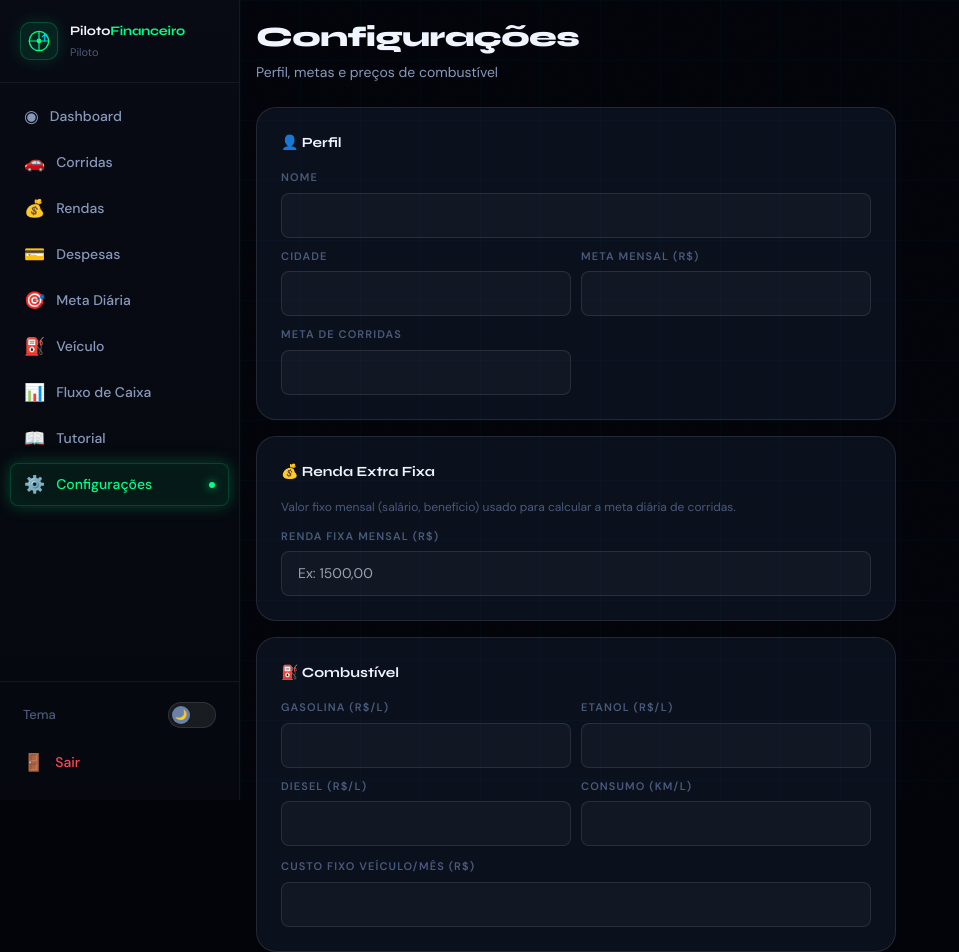
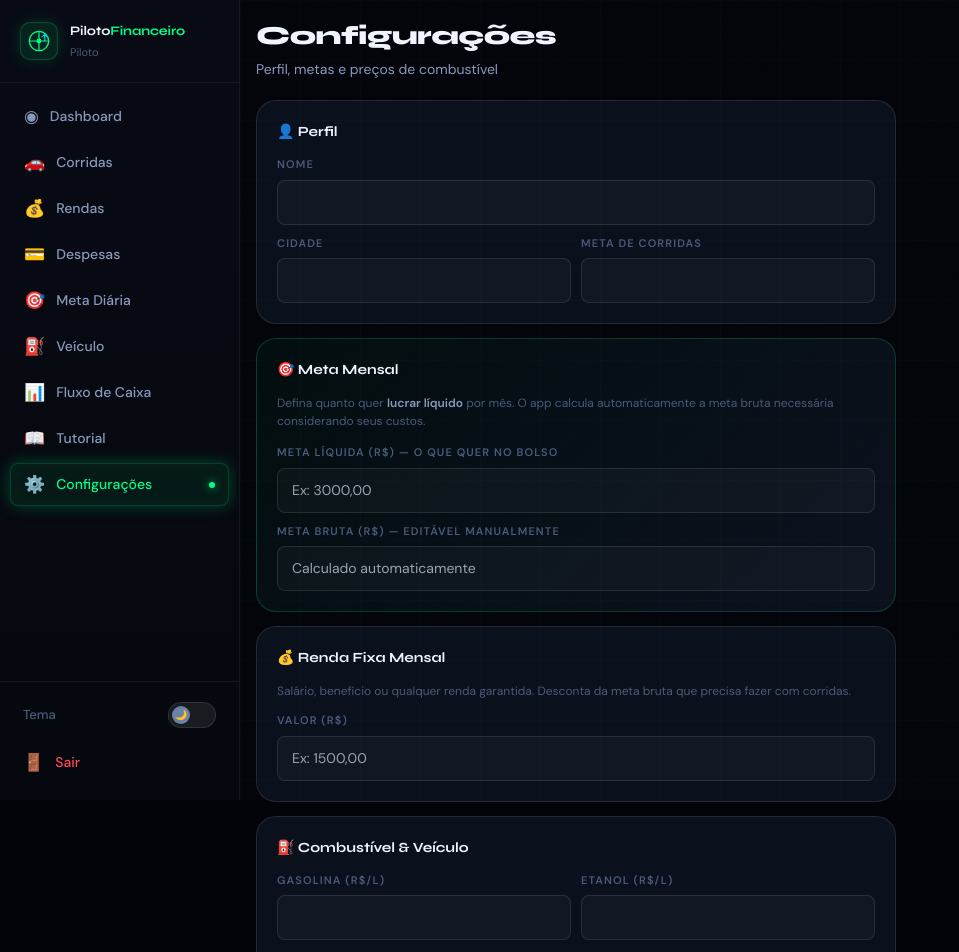
Before and after one commit to MarcosVGaspar/pilotofinanceiro, a Next.js app: page /dashboard/configuracoes in a window 1280 px wide. Shown: the top 952 px of the page, without its empty margins (0-959 px from the left). Built offline with nearby package versions, Linux system fonts and the light colour scheme; no server answers.

Commit message:
Atualizar o page.tsx

```diff
--- a/src/app/dashboard/configuracoes/page.tsx
+++ b/src/app/dashboard/configuracoes/page.tsx
@@ -2,22 +2,28 @@
 import React, { useState, useEffect, useCallback } from 'react'
 import { createClient } from '@/lib/supabase/client'
 import { useRouter } from 'next/navigation'
+
+function calcMetaBruta(metaLiquida: number, custoFixo: number, rendaFixa: number): number {
+  // Meta bruta = (meta líquida + custos fixos - renda fixa) com margem mínima de 0
+  const resultado = metaLiquida + custoFixo - rendaFixa
+  return Math.max(0, resultado)
+}
 
 export default function ConfigPage() {
   const supabase = createClient()
   const router = useRouter()
   const [saved, setSaved] = useState(false)
   const [profile, setProfile] = useState({
-    nome: '', cidade: '', meta_mensal: '', meta_corridas: ''
+    nome: '', cidade: '', meta_corridas: ''
   })
   const [config, setConfig] = useState({
     preco_gasolina: '', preco_etanol: '',
     preco_diesel: '', consumo_medio: '',
     custo_fixo_veiculo: '', renda_fixa_mensal: '',
-  accent_color: '#00FF87'
+    meta_liquida: '', meta_bruta_sugerida: '',
+    accent_color: '#00FF87',
   })
-
-
+  const [metaBrutaEditada, setMetaBrutaEditada] = useState(false)
 
   useEffect(() => {
     async function load() {
@@ -28,9 +34,9 @@ export default function ConfigPage() {
         supabase.from('configuracoes').select('*').eq('user_id', user.id).single(),
       ])
       if (p) setProfile({
-        nome: p.nome || '', cidade: p.cidade || '',
-        meta_mensal: String(p.meta_mensal || ''),
-        meta_corridas: String(p.meta_corridas || '')
+        nome: p.nome || '',
+        cidade: p.cidade || '',
+        meta_corridas: String(p.meta_corridas || ''),
       })
       if (c) setConfig({
         preco_gasolina: String(c.preco_gasolina || ''),
@@ -39,24 +45,39 @@ export default function ConfigPage() {
         consumo_medio: String(c.consumo_medio || ''),
         custo_fixo_veiculo: String(c.custo_fixo_veiculo || ''),
         renda_fixa_mensal: String(c.renda_fixa_mensal || ''),
+        meta_liquida: String(c.meta_liquida || ''),
+        meta_bruta_sugerida: String(c.meta_bruta_sugerida || ''),
         accent_color: c.accent_color || '#00FF87',
-
       })
     }
     load()
   }, [supabase])
+
+  // Recalcula meta bruta sugerida automaticamente quando mudam os inputs
+  useEffect(() => {
+    if (metaBrutaEditada) return
+    const ml = parseFloat(config.meta_liquida) || 0
+    const cf = parseFloat(config.custo_fixo_veiculo) || 0
+    const rf = parseFloat(config.renda_fixa_mensal) || 0
+    if (ml > 0) {
+      const sugerida = calcMetaBruta(ml, cf, rf)
+      setConfig(prev => ({ ...prev, meta_bruta_sugerida: String(sugerida.toFixed(2)) }))
+    }
+  }, [config.meta_liquida, config.custo_fixo_veiculo, config.renda_fixa_mensal, metaBrutaEditada])
 
   async function saveAll() {
     const { data: { user } } = await supabase.auth.getUser()
     if (!user) return
 
     const rendaFixa = parseFloat(config.renda_fixa_mensal) || 0
+    const metaLiquida = parseFloat(config.meta_liquida) || 0
+    const metaBruta = parseFloat(config.meta_bruta_sugerida) || 0
 
     await Promise.all([
       supabase.from('profiles').update({
         nome: profile.nome,
         cidade: profile.cidade,
-      meta_mensal: parseFloat(profile.meta_mensal) || 0,
+        meta_mensal: metaBruta,
         meta_corridas: parseInt(profile.meta_corridas) || 0,
       }).eq('id', user.id),
       supabase.from('configuracoes').update({
@@ -66,34 +87,27 @@ export default function ConfigPage() {
         consumo_medio: parseFloat(config.consumo_medio) || 0,
         custo_fixo_veiculo: parseFloat(config.custo_fixo_veiculo) || 0,
         renda_fixa_mensal: rendaFixa,
+        meta_liquida: metaLiquida,
+        meta_bruta_sugerida: metaBruta,
         accent_color: config.accent_color,
       }).eq('user_id', user.id),
     ])
 
-  // Lançar renda fixa automaticamente se informada
     if (rendaFixa > 0) {
       const now = new Date()
       const primeiroDia = `${now.getFullYear()}-${String(now.getMonth() + 1).padStart(2, '0')}-01`
-
-    // Verificar se já existe lançamento deste mês
       const { data: existing } = await supabase
-      .from('rendas')
-      .select('id')
+        .from('rendas').select('id')
         .eq('user_id', user.id)
         .eq('tipo', 'salario')
         .eq('recorrencia', 'mensal')
         .gte('data', primeiroDia)
         .single()
-
       if (!existing) {
         await supabase.from('rendas').insert({
-        user_id: user.id,
-        tipo: 'salario',
-        descricao: 'Renda fixa mensal',
-        valor: rendaFixa,
-        data: primeiroDia,
-        recorrencia: 'mensal',
-        recebido: true,
+          user_id: user.id, tipo: 'salario',
+          descricao: 'Renda fixa mensal', valor: rendaFixa,
+          data: primeiroDia, recorrencia: 'mensal', recebido: true,
         })
       }
     }
@@ -102,125 +116,209 @@ export default function ConfigPage() {
     setTimeout(() => setSaved(false), 2500)
   }
 
-
   async function signOut() {
     await supabase.auth.signOut()
     router.push('/login')
     router.refresh()
   }
 
-  const S = {
-    label: { display: 'block' as const, fontSize: '11px', fontWeight: '700' as const, textTransform: 'uppercase' as const, letterSpacing: '.1em', color: 'var(--text-3)', marginBottom: '7px' },
-    input: { width: '100%', padding: '11px 16px', background: 'rgba(255,255,255,.03)', border: '1px solid rgba(255,255,255,.1)', borderRadius: '8px', color: 'var(--text-1)', fontFamily: 'inherit', fontSize: '14px', outline: 'none' },
-    card: { background: 'rgba(13,18,32,.9)', border: '1px solid rgba(255,255,255,.1)', borderRadius: '20px', padding: '24px', marginBottom: '16px' },
+  const inp: React.CSSProperties = {
+    width: '100%', padding: '11px 14px',
+    background: 'rgba(255,255,255,.03)',
+    border: '1px solid rgba(255,255,255,.1)',
+    borderRadius: '8px', color: 'var(--text-1)',
+    fontFamily: 'inherit', fontSize: '14px',
+    outline: 'none', boxSizing: 'border-box',
   }
+  const lbl: React.CSSProperties = {
+    display: 'block', fontSize: '11px', fontWeight: 700,
+    textTransform: 'uppercase', letterSpacing: '.1em',
+    color: 'var(--text-3)', marginBottom: '7px'
+  }
+  const card: React.CSSProperties = {
+    background: 'rgba(13,18,32,.9)',
+    border: '1px solid rgba(255,255,255,.1)',
+    borderRadius: '20px', padding: '20px', marginBottom: '14px'
+  }
+  const grid2: React.CSSProperties = {
+    display: 'grid',
+    gridTemplateColumns: 'repeat(2, minmax(0,1fr))',
+    gap: '10px',
+  }
+  const sectionTitle: React.CSSProperties = {
+    fontFamily: 'var(--font-display)', fontSize: '14px',
+    fontWeight: 700, color: 'var(--text-1)', marginBottom: '14px'
+  }
+
+  const metaLiquidaNum = parseFloat(config.meta_liquida) || 0
+  const custoFixoNum   = parseFloat(config.custo_fixo_veiculo) || 0
+  const rendaFixaNum   = parseFloat(config.renda_fixa_mensal) || 0
+  const metaBrutaCalc  = calcMetaBruta(metaLiquidaNum, custoFixoNum, rendaFixaNum)
 
   return (
     <div className="anim-fade" style={{ maxWidth: '640px' }}>
-      <h1 style={{ fontFamily: 'var(--font-display)', fontSize: '28px', fontWeight: 800, color: 'var(--text-1)', letterSpacing: '-.02em', marginBottom: '4px' }}>
+      <h1 style={{ fontFamily: 'var(--font-display)', fontSize: '26px', fontWeight: 800, color: 'var(--text-1)', letterSpacing: '-.02em', marginBottom: '4px' }}>
         Configurações
       </h1>
-      <p style={{ fontSize: '14px', color: 'var(--text-2)', marginBottom: '24px' }}>
+      <p style={{ fontSize: '14px', color: 'var(--text-2)', marginBottom: '20px' }}>
         Perfil, metas e preços de combustível
       </p>
 
       {saved && (
-        <div style={{ padding: '12px 16px', borderRadius: '12px', marginBottom: '16px', fontSize: '13px', fontWeight: 600, background: 'rgba(0,255,135,.08)', color: 'var(--accent)', border: '1px solid rgba(0,255,135,.2)' }}>
+        <div style={{ padding: '12px 16px', borderRadius: '12px', marginBottom: '14px', fontSize: '13px', fontWeight: 600, background: 'rgba(var(--accent-rgb),.08)', color: 'var(--accent)', border: '1px solid rgba(var(--accent-rgb),.2)' }}>
           ✅ Configurações salvas com sucesso!
         </div>
       )}
 
-      <div style={S.card}>
-        <p style={{ fontFamily: 'var(--font-display)', fontSize: '14px', fontWeight: 700, color: 'var(--text-1)', marginBottom: '16px' }}>
-          👤 Perfil
-        </p>
-       <div style={{ display: 'grid', gridTemplateColumns: '1fr 1fr', gap: '10px', width: '100%' }}>
-
-          <div style={{ gridColumn: 'span 2' }}>
-            <label style={S.label}>Nome</label>
-            <input type="text" style={S.input} value={profile.nome}
+      {/* PERFIL */}
+      <div style={card}>
+        <p style={sectionTitle}>👤 Perfil</p>
+        <div style={{ display: 'flex', flexDirection: 'column', gap: '10px' }}>
+          <div>
+            <label style={lbl}>Nome</label>
+            <input type="text" style={inp} value={profile.nome}
               onChange={e => setProfile({ ...profile, nome: e.target.value })} />
           </div>
+          <div style={grid2}>
             <div>
-            <label style={S.label}>Cidade</label>
-            <input type="text" style={S.input} value={profile.cidade}
+              <label style={lbl}>Cidade</label>
+              <input type="text" style={inp} value={profile.cidade}
                 onChange={e => setProfile({ ...profile, cidade: e.target.value })} />
             </div>
             <div>
-            <label style={S.label}>Meta mensal (R$)</label>
-            <input type="number" step="0.01" style={S.input} value={profile.meta_mensal}
-              onChange={e => setProfile({ ...profile, meta_mensal: e.target.value })} />
-          </div>
-          <div>
-            <label style={S.label}>Meta de corridas</label>
-            <input type="number" style={S.input} value={profile.meta_corridas}
+              <label style={lbl}>Meta de corridas</label>
+              <input type="number" style={inp} value={profile.meta_corridas}
                 onChange={e => setProfile({ ...profile, meta_corridas: e.target.value })} />
             </div>
           </div>
         </div>
-<div style={S.card}>
-  <p style={{ fontFamily: 'var(--font-display)', fontSize: '14px', fontWeight: 700, color: 'var(--text-1)', marginBottom: '16px' }}>
-    💰 Renda Extra Fixa
+      </div>
+
+      {/* META BRUTA vs LÍQUIDA */}
+      <div style={{ ...card, border: '1px solid rgba(var(--accent-rgb),.2)', background: 'linear-gradient(135deg, rgba(var(--accent-rgb),.04) 0%, rgba(13,18,32,.95) 100%)' }}>
+        <p style={sectionTitle}>🎯 Meta Mensal</p>
+        <p style={{ fontSize: '12px', color: 'var(--text-3)', marginBottom: '14px', lineHeight: 1.5 }}>
+          Defina quanto quer <strong style={{ color: 'var(--text-2)' }}>lucrar líquido</strong> por mês. O app calcula automaticamente a meta bruta necessária considerando seus custos.
         </p>
-  <p style={{ fontSize: '12px', color: 'var(--text-3)', marginBottom: '12px' }}>
-    Valor fixo mensal (salário, benefício) usado para calcular a meta diária de corridas.
+
+        <div style={{ display: 'flex', flexDirection: 'column', gap: '10px' }}>
+          <div>
+            <label style={lbl}>Meta líquida (R$) — o que quer no bolso</label>
+            <input type="number" step="0.01" style={inp}
+              value={config.meta_liquida}
+              placeholder="Ex: 3000,00"
+              onChange={e => {
+                setConfig({ ...config, meta_liquida: e.target.value })
+                setMetaBrutaEditada(false)
+              }} />
+          </div>
+
+          {/* Card de sugestão */}
+          {metaLiquidaNum > 0 && (
+            <div style={{ padding: '14px', borderRadius: '12px', background: 'rgba(var(--accent-rgb),.06)', border: '1px solid rgba(var(--accent-rgb),.2)' }}>
+              <div style={{ display: 'flex', justifyContent: 'space-between', alignItems: 'flex-start', flexWrap: 'wrap', gap: '8px', marginBottom: '10px' }}>
+                <p style={{ fontSize: '12px', color: 'var(--text-2)', fontWeight: 600 }}>💡 Meta bruta sugerida</p>
+                <p style={{ fontFamily: 'var(--font-display)', fontSize: '20px', fontWeight: 800, color: 'var(--accent)' }}>
+                  R$ {metaBrutaCalc.toLocaleString('pt-BR', { minimumFractionDigits: 2 })}
+                </p>
+              </div>
+              <div style={{ fontSize: '11px', color: 'var(--text-3)', display: 'flex', flexDirection: 'column', gap: '3px' }}>
+                <span>Meta líquida: <strong style={{ color: 'var(--text-2)' }}>R$ {metaLiquidaNum.toLocaleString('pt-BR', { minimumFractionDigits: 2 })}</strong></span>
+                <span>+ Custo fixo veículo: <strong style={{ color: 'var(--text-2)' }}>R$ {custoFixoNum.toLocaleString('pt-BR', { minimumFractionDigits: 2 })}</strong></span>
+                <span>− Renda fixa: <strong style={{ color: 'var(--text-2)' }}>R$ {rendaFixaNum.toLocaleString('pt-BR', { minimumFractionDigits: 2 })}</strong></span>
+              </div>
+            </div>
+          )}
+
+          <div>
+            <label style={lbl}>Meta bruta (R$) — editável manualmente</label>
+            <input type="number" step="0.01"
+              style={{ ...inp, borderColor: metaBrutaEditada ? 'rgba(var(--accent-rgb),.4)' : 'rgba(255,255,255,.1)' }}
+              value={config.meta_bruta_sugerida}
+              placeholder="Calculado automaticamente"
+              onChange={e => {
+                setConfig({ ...config, meta_bruta_sugerida: e.target.value })
+                setMetaBrutaEditada(true)
+              }} />
+            {metaBrutaEditada && (
+              <button style={{ marginTop: '6px', fontSize: '11px', color: 'var(--text-3)', background: 'none', border: 'none', cursor: 'pointer', padding: 0 }}
+                onClick={() => {
+                  setMetaBrutaEditada(false)
+                  setConfig(prev => ({ ...prev, meta_bruta_sugerida: String(metaBrutaCalc.toFixed(2)) }))
+                }}>
+                ↩ Restaurar valor sugerido
+              </button>
+            )}
+          </div>
+        </div>
+      </div>
+
+      {/* RENDA FIXA */}
+      <div style={card}>
+        <p style={sectionTitle}>💰 Renda Fixa Mensal</p>
+        <p style={{ fontSize: '12px', color: 'var(--text-3)', marginBottom: '12px', lineHeight: 1.5 }}>
+          Salário, benefício ou qualquer renda garantida. Desconta da meta bruta que precisa fazer com corridas.
         </p>
         <div>
-    <label style={S.label}>Renda fixa mensal (R$)</label>
-    <input type="number" step="0.01" style={S.input}
+          <label style={lbl}>Valor (R$)</label>
+          <input type="number" step="0.01" style={inp}
             value={config.renda_fixa_mensal}
-      onChange={e => setConfig({ ...config, renda_fixa_mensal: e.target.value })}
+            onChange={e => {
+              setConfig({ ...config, renda_fixa_mensal: e.target.value })
+              setMetaBrutaEditada(false)
+            }}
             placeholder="Ex: 1500,00" />
         </div>
       </div>
 
-     <div style={S.card}>
-  <p style={{ fontFamily: 'var(--font-display)', fontSize: '14px', fontWeight: 700, color: 'var(--text-1)', marginBottom: '16px' }}>
-    ⛽ Combustível
-  </p>
-  <div style={{ display: 'flex', flexDirection: 'column', gap: '12px' }}>
-    <div style={{ display: 'grid', gridTemplateColumns: '1fr 1fr', gap: '10px' }}>
+      {/* COMBUSTÍVEL */}
+      <div style={card}>
+        <p style={sectionTitle}>⛽ Combustível & Veículo</p>
+        <div style={{ display: 'flex', flexDirection: 'column', gap: '10px' }}>
+          <div style={grid2}>
             <div>
-        <label style={S.label}>Gasolina (R$/L)</label>
-        <input type="number" step="0.01" style={S.input} value={config.preco_gasolina}
+              <label style={lbl}>Gasolina (R$/L)</label>
+              <input type="number" step="0.01" style={inp} value={config.preco_gasolina}
                 onChange={e => setConfig({ ...config, preco_gasolina: e.target.value })} />
             </div>
             <div>
-        <label style={S.label}>Etanol (R$/L)</label>
-        <input type="number" step="0.01" style={S.input} value={config.preco_etanol}
+              <label style={lbl}>Etanol (R$/L)</label>
+              <input type="number" step="0.01" style={inp} value={config.preco_etanol}
                 onChange={e => setConfig({ ...config, preco_etanol: e.target.value })} />
             </div>
             <div>
-        <label style={S.label}>Diesel (R$/L)</label>
-        <input type="number" step="0.01" style={S.input} value={config.preco_diesel}
+              <label style={lbl}>Diesel (R$/L)</label>
+              <input type="number" step="0.01" style={inp} value={config.preco_diesel}
                 onChange={e => setConfig({ ...config, preco_diesel: e.target.value })} />
             </div>
             <div>
-        <label style={S.label}>Consumo (km/L)</label>
-        <input type="number" step="0.1" style={S.input} value={config.consumo_medio}
+              <label style={lbl}>Consumo (km/L)</label>
+              <input type="number" step="0.1" style={inp} value={config.consumo_medio}
                 onChange={e => setConfig({ ...config, consumo_medio: e.target.value })} />
             </div>
           </div>
           <div>
-      <label style={S.label}>Custo fixo veículo/mês (R$)</label>
-      <input type="number" step="0.01" style={S.input} value={config.custo_fixo_veiculo}
-        onChange={e => setConfig({ ...config, custo_fixo_veiculo: e.target.value })} />
+            <label style={lbl}>Custo fixo veículo/mês (R$)</label>
+            <input type="number" step="0.01" style={inp} value={config.custo_fixo_veiculo}
+              onChange={e => {
+                setConfig({ ...config, custo_fixo_veiculo: e.target.value })
+                setMetaBrutaEditada(false)
+              }} />
           </div>
         </div>
       </div>
 
-      <div style={S.card}>
-  <p style={{ fontFamily: 'var(--font-display)', fontSize: '14px', fontWeight: 700, color: 'var(--text-1)', marginBottom: '16px' }}>
-    🎨 Cor de Destaque
-  </p>
+      {/* COR DE DESTAQUE */}
+      <div style={card}>
+        <p style={sectionTitle}>🎨 Cor de Destaque</p>
         <div style={{ display: 'grid', gridTemplateColumns: 'repeat(6, 1fr)', gap: '10px' }}>
           {[
-      { color: '#00FF87', label: 'Verde'  },
-      { color: '#00D4FF', label: 'Ciano'  },
-      { color: '#FF4757', label: 'Coral'  },
-      { color: '#FFB800', label: 'Âmbar'  },
-      { color: '#A855F7', label: 'Roxo'   },
-      { color: '#FF69B4', label: 'Rosa'   },
+            { color: '#00FF87', label: 'Verde' },
+            { color: '#00D4FF', label: 'Ciano' },
+            { color: '#FF4757', label: 'Coral' },
+            { color: '#FFB800', label: 'Âmbar' },
+            { color: '#A855F7', label: 'Roxo'  },
+            { color: '#FF69B4', label: 'Rosa'  },
           ].map(({ color, label }) => (
             <button key={color}
               onClick={() => {
@@ -231,13 +329,11 @@ export default function ConfigPage() {
                 const b = parseInt(color.slice(5,7),16)
                 document.documentElement.style.setProperty('--accent-rgb', `${r},${g},${b}`)
               }}
-
               style={{
                 width: '100%', aspectRatio: '1', borderRadius: '50%',
                 background: color, border: 'none', cursor: 'pointer',
                 boxShadow: config.accent_color === color
-            ? `0 0 0 3px var(--bg-card), 0 0 0 5px ${color}`
-            : 'none',
+                  ? `0 0 0 3px var(--bg-card), 0 0 0 5px ${color}` : 'none',
                 transform: config.accent_color === color ? 'scale(1.15)' : 'scale(1)',
                 transition: 'all .2s',
               }}
```
Lines whose indentation alone changed are shown as unchanged.
